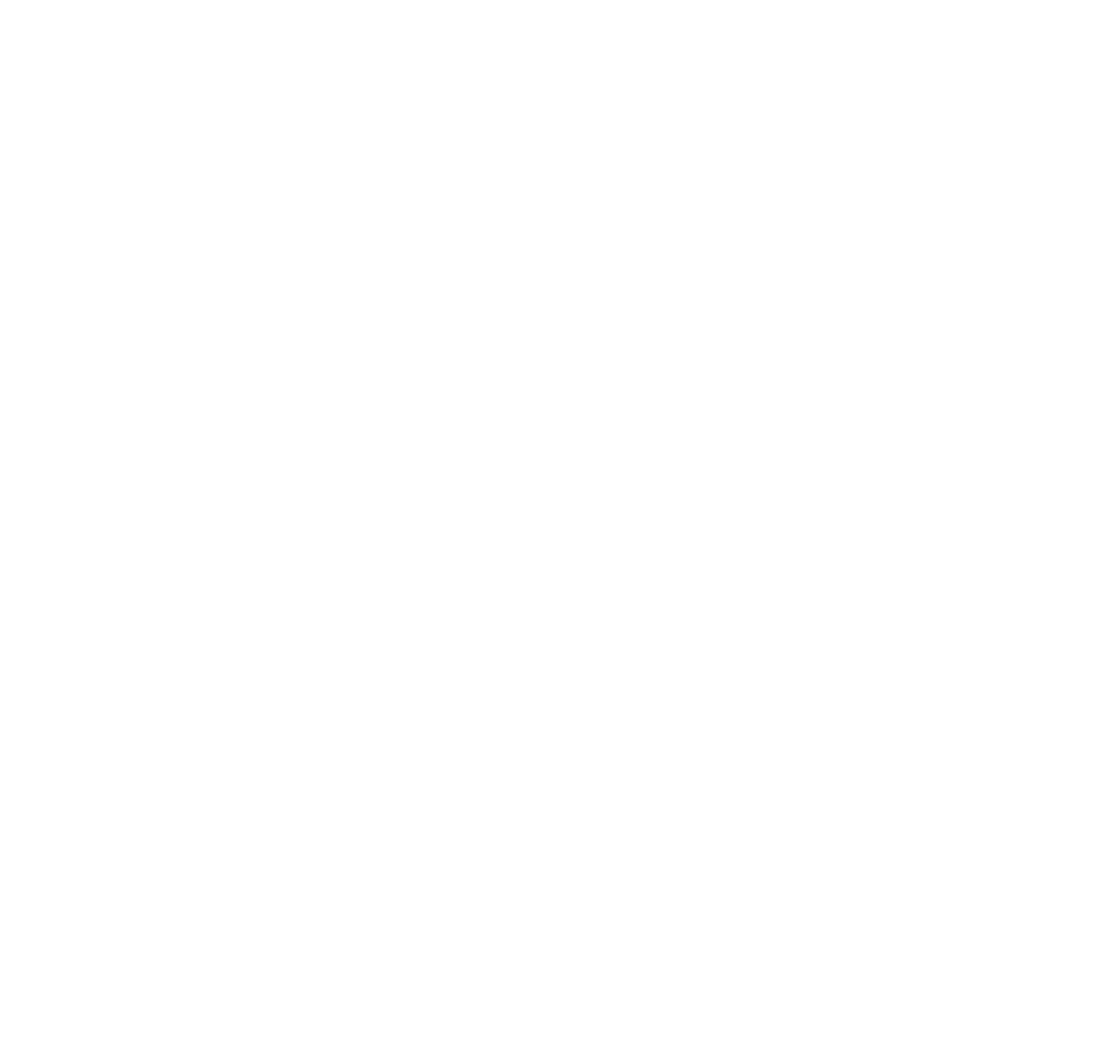
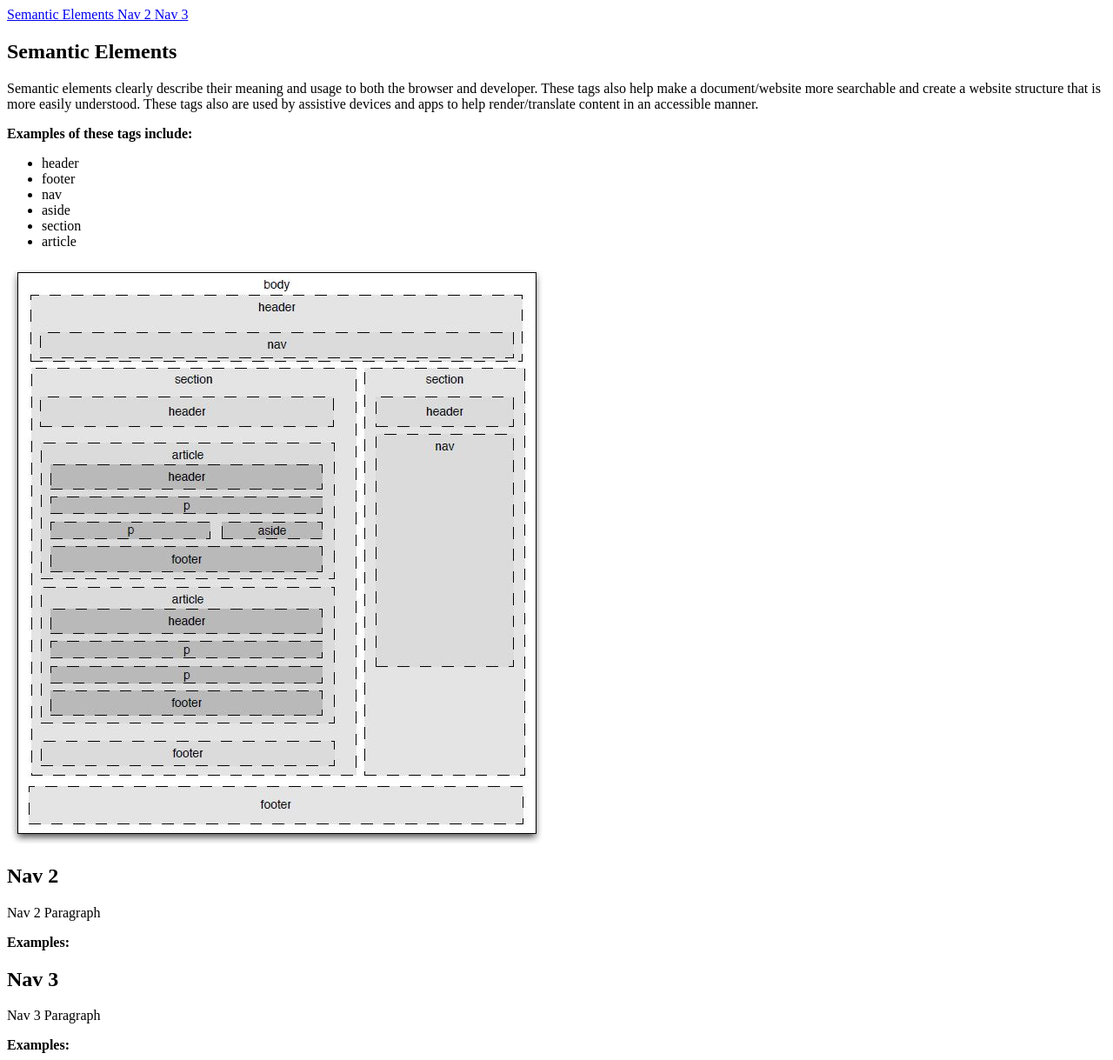
Before and after one commit to MitchB1990/html-semantics, a plain HTML site: page index.html in a window 1280 px wide. Shown: the whole page at 87% size. Before the commit the page ends 800 px from the top, so only its background shows below. Drawn offline with Linux system fonts and the light colour scheme.

Commit message:
Text and index structure updates.

```diff
--- a/index.html
+++ b/index.html
@@ -5,5 +5,47 @@
           <title>Semantic Elements</title>
     </head>
     <body>
+        <header>
+          <nav>
+            <a href="#semantic-elements-anchor">
+              Semantic Elements
+            </a>
+            <a href="#nav-2">
+              Nav 2
+            </a>
+            <a href="#nav-3">
+              Nav 3
+            </a>
+          </nav>
+        </header>
+        <section>
+          <a id="semantic-elements-anchor">
+            <h1>Semantic Elements</h1>
+            <p>Semantic elements clearly describe their meaning and usage to both the browser and developer. These tags also help make a document/website more searchable and create a website structure that is more easily understood. These tags also are used by assistive devices and apps to help render/translate content in an accessible manner.</p>
+            <strong>Examples of these tags include:</strong>
+            <ul>
+                <li>header</li>
+                <li>footer</li>
+                <li>nav</li>
+                <li>aside</li>
+                <li>section</li>
+                <li>article</li>
+            </ul>
+            <img src="media/images/html5demo1.jpg" alt="Outline of semantic elements.">
+        </section>
+        <section>
+          <a id="nav-2">
+            <h1>Nav 2</h1>
+            <p>Nav 2 Paragraph</p>
+            <strong>Examples:</strong>
+        </section>
+        <section>
+          <a id="nav-3">
+            <h1>Nav 3</h1>
+            <p>Nav 3 Paragraph</p>
+            <strong>Examples:</strong>
+        </section>
+        <footer>
+        </footer>
     </body>
 </html>
```
Also changed, not shown: media/images/html5demo1.jpg (added), 1 other file.
